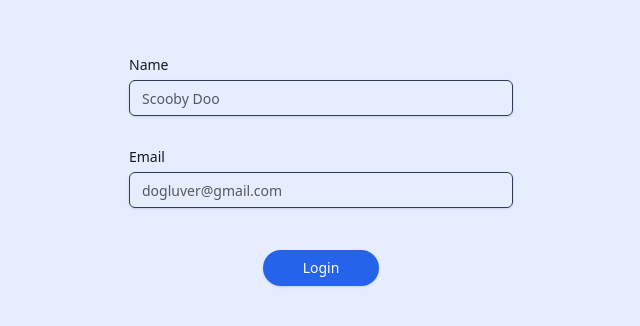
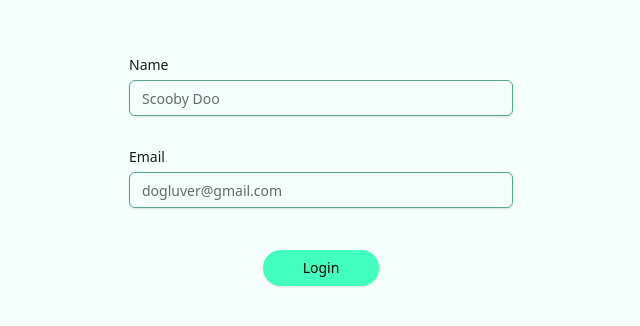
Before and after one commit to crbilladeau/fetch-dog-adoption, a React (Vite) app: page /login in a window 1280 px wide. Shown: the part 230-556 px from the top of the page, without its empty margins (319-959 px from the left). Built offline with nearby package versions, Linux system fonts and the light colour scheme.

Commit message:
keep session

```diff
--- a/src/App.tsx
+++ b/src/App.tsx
@@ -1,4 +1,5 @@
-import { Routes, Route, Navigate } from 'react-router';
+import { useEffect } from 'react';
+import { Routes, Route, Navigate, useNavigate } from 'react-router';
 
 /* Context */
 import { useAuth } from './context/AuthContext';
@@ -11,7 +12,27 @@ import SearchDashboard from './SearchDashboard/SearchDashboard';
 import { FavoritesProvider } from './context/FavoritesContext';
 
 function App() {
-  const { isAuthenticated } = useAuth();
+  const { isAuthenticated, setIsAuthenticated } = useAuth();
+
+  const navigate = useNavigate();
+
+  useEffect(() => {
+    const token = localStorage.getItem('auth-session');
+    if (!token) {
+      return setIsAuthenticated(false);
+    }
+
+    const { expiration } = JSON.parse(token || '');
+
+    if (expiration > Date.now()) {
+      setIsAuthenticated(true);
+      navigate('/search');
+    } else {
+      localStorage.removeItem('auth-session');
+      setIsAuthenticated(false);
+      navigate('/login');
+    }
+  }, []);
 
   return (
     <Routes>
--- a/src/SearchDashboard/components/DogCard.tsx
+++ b/src/SearchDashboard/components/DogCard.tsx
@@ -1,5 +1,5 @@
 /* Icons */
-import { Heart } from 'lucide-react';
+import { Heart, Sparkles } from 'lucide-react';
 
 /* UI */
 import {
@@ -33,7 +33,8 @@ const DogCard = ({ dog }: DogCardProps) => {
     <Card className='flex flex-col justify-between rounded overflow-hidden shadow-lg w-80 h-full hover:scale-102 transition-transform duration-300'>
       <CardContent className='flex flex-col p-0 relative'>
         <div className='absolute top-0 left-0 w-full h-full bg-gradient-to-b from-transparent to-black opacity-10' />
-        <Badge className='absolute top-0 right-0 rounded-full --primary text-white hover:--primary m-2'>
+        <Badge className='absolute top-0 right-0 rounded-full --primary hover:--primary m-2'>
+          <Sparkles className='h-4 w-4 shrink-0 mr-1' />
           AVAILABLE
         </Badge>
         <img
@@ -48,7 +49,7 @@ const DogCard = ({ dog }: DogCardProps) => {
           <div
             className='cursor-pointer'
             onClick={() => addToFavorites(dog.id)}>
-            <Heart className='h-6 w-6 shrink-0 text-ring' />
+            <Heart className='h-6 w-6 shrink-0 text-destructive' />
           </div>
         </div>
         <CardDescription>
--- a/src/context/AuthContext.tsx
+++ b/src/context/AuthContext.tsx
@@ -5,8 +5,8 @@ import { loginUser } from '../api/auth';
 
 interface AuthContextType {
   isAuthenticated: boolean;
+  setIsAuthenticated: React.Dispatch<React.SetStateAction<boolean>>;
   login: (email: string, password: string) => Promise<void>;
-  // logout: () => void;
   error: string | null;
 }
 
@@ -26,6 +26,9 @@ export const AuthProvider = ({ children }: { children: React.ReactNode }) => {
 
       if (response?.status === 200) {
         setIsAuthenticated(true);
+
+        const expiration = Date.now() + 60 * 60 * 1000;
+        localStorage.setItem('auth-session', JSON.stringify({ expiration }));
         navigate('/search');
       }
     } catch (error) {
@@ -37,7 +40,8 @@ export const AuthProvider = ({ children }: { children: React.ReactNode }) => {
   };
 
   return (
-    <AuthContext.Provider value={{ isAuthenticated, login, error }}>
+    <AuthContext.Provider
+      value={{ isAuthenticated, setIsAuthenticated, login, error }}>
       {children}
     </AuthContext.Provider>
   );
--- a/src/index.css
+++ b/src/index.css
@@ -5,47 +5,47 @@
 @custom-variant dark (&:is(.dark *));
 
 :root {
-  --background: hsl(221.2 100% 95%);
-  --foreground: hsl(221.2 5% 10%);
-  --card: hsl(221.2 50% 90%);
-  --card-foreground: hsl(221.2 5% 15%);
-  --popover: hsl(221.2 100% 95%);
-  --popover-foreground: hsl(221.2 100% 10%);
-  --primary: hsl(221.2 83.2% 53.3%);
-  --primary-foreground: hsl(0 0% 100%);
-  --secondary: hsl(221.2 30% 70%);
+  --background: hsl(160 100% 98%);
+  --foreground: hsl(160 5% 10%);
+  --card: hsl(160 50% 98%);
+  --card-foreground: hsl(160 5% 15%);
+  --popover: hsl(160 100% 98%);
+  --popover-foreground: hsl(160 100% 10%);
+  --primary: hsl(160 100% 63%);
+  --primary-foreground: hsl(0 0% 0%);
+  --secondary: hsl(160 30% 90%);
   --secondary-foreground: hsl(0 0% 0%);
-  --muted: hsl(183.2 30% 85%);
-  --muted-foreground: hsl(221.2 5% 35%);
-  --accent: hsl(183.2 30% 80%);
-  --accent-foreground: hsl(221.2 5% 15%);
-  --destructive: hsl(0 100% 30%);
-  --destructive-foreground: hsl(221.2 5% 90%);
-  --border: hsl(221.2 30% 50%);
-  --input: hsl(221.2 30% 26%);
-  --ring: hsl(221.2 83.2% 53.3%);
+  --muted: hsl(122 30% 95%);
+  --muted-foreground: hsl(160 5% 40%);
+  --accent: hsl(122 30% 90%);
+  --accent-foreground: hsl(160 5% 15%);
+  --destructive: hsl(0 100% 50%);
+  --destructive-foreground: hsl(160 5% 98%);
+  --border: hsl(160 30% 82%);
+  --input: hsl(160 30% 50%);
+  --ring: hsl(160 100% 63%);
   --radius: 0.5rem;
 }
 .dark {
-  --background: hsl(221.2 50% 10%);
-  --foreground: hsl(221.2 5% 90%);
-  --card: hsl(221.2 50% 10%);
-  --card-foreground: hsl(221.2 5% 90%);
-  --popover: hsl(221.2 50% 5%);
-  --popover-foreground: hsl(221.2 5% 90%);
-  --primary: hsl(221.2 83.2% 53.3%);
-  --primary-foreground: hsl(0 0% 100%);
-  --secondary: hsl(221.2 30% 20%);
+  --background: hsl(160 50% 10%);
+  --foreground: hsl(160 5% 98%);
+  --card: hsl(160 50% 10%);
+  --card-foreground: hsl(160 5% 98%);
+  --popover: hsl(160 50% 5%);
+  --popover-foreground: hsl(160 5% 98%);
+  --primary: hsl(160 100% 63%);
+  --primary-foreground: hsl(0 0% 0%);
+  --secondary: hsl(160 30% 20%);
   --secondary-foreground: hsl(0 0% 100%);
-  --muted: hsl(183.2 30% 25%);
-  --muted-foreground: hsl(221.2 5% 60%);
-  --accent: hsl(183.2 30% 25%);
-  --accent-foreground: hsl(221.2 5% 90%);
-  --destructive: hsl(0 100% 30%);
-  --destructive-foreground: hsl(221.2 5% 90%);
-  --border: hsl(221.2 30% 26%);
-  --input: hsl(221.2 30% 26%);
-  --ring: hsl(221.2 83.2% 53.3%);
+  --muted: hsl(122 30% 25%);
+  --muted-foreground: hsl(160 5% 65%);
+  --accent: hsl(122 30% 25%);
+  --accent-foreground: hsl(160 5% 95%);
+  --destructive: hsl(0 100% 50%);
+  --destructive-foreground: hsl(160 5% 98%);
+  --border: hsl(160 30% 50%);
+  --input: hsl(160 30% 50%);
+  --ring: hsl(160 100% 63%);
   --radius: 0.5rem;
 }
 
```
